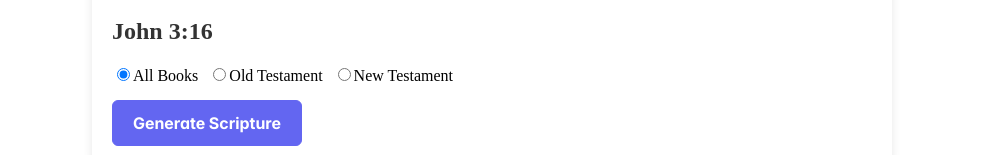
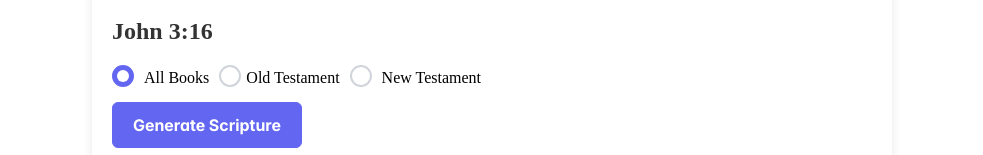
Before and after one commit to nxkzty/Small-Group-Webpage, a Next.js app: page / in a window 1280 px wide. Shown: the part 983-1138 px from the top of the page, without its empty margins (148-1131 px from the left). Built offline with nearby package versions, Linux system fonts and the light colour scheme.

Commit message:
[UPDATE] Buttons

```diff
--- a/package.json
+++ b/package.json
@@ -17,6 +17,7 @@
     "quill": "^1.3.7",
     "react": "^18.2.0",
     "react-dom": "^18.2.0",
+    "react-quill": "^2.0.0",
     "react-router-dom": "^6.22.2"
   }
 }
--- a/pages/index.js
+++ b/pages/index.js
@@ -143,7 +143,7 @@ function IndexPage() {
                 <form style={{ marginTop: '20px' }}>
                     <div style={{ display: 'flex', alignItems: 'center' }}>
                         <label style={{ marginRight: '10px' }}>
-                            <input
+                            <RadioButton style={{ marginRight: '10px' }}
                                 type="radio"
                                 value={1}
                                 checked={searchFilter === 1}
@@ -153,8 +153,7 @@ function IndexPage() {
                         </label>
 
                         <label style={{ marginRight: '10px' }}>
-                            <input
-                                type="radio"
+                            <RadioButton style={{marginRight: '5px'}}
                                 value={2}
                                 checked={searchFilter === 2}
                                 onChange={() => setSearchFilter(2)}
@@ -163,7 +162,7 @@ function IndexPage() {
                         </label>
 
                         <label>
-                            <input
+                            <RadioButton style={{ marginRight: '10px' }}
                                 type="radio"
                                 value={3}
                                 checked={searchFilter === 3}
```
Also changed, not shown: components/PostForm.js (line endings or trailing spaces), 2 other files (tests, documents, lock files or other folders).
